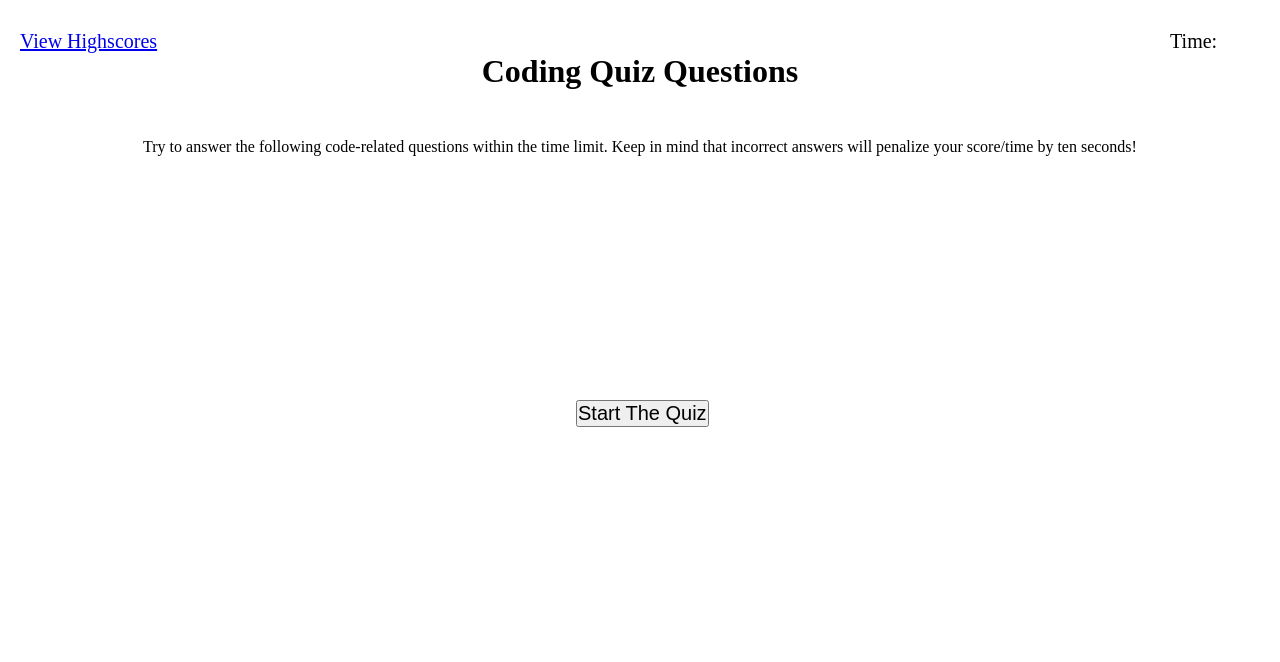
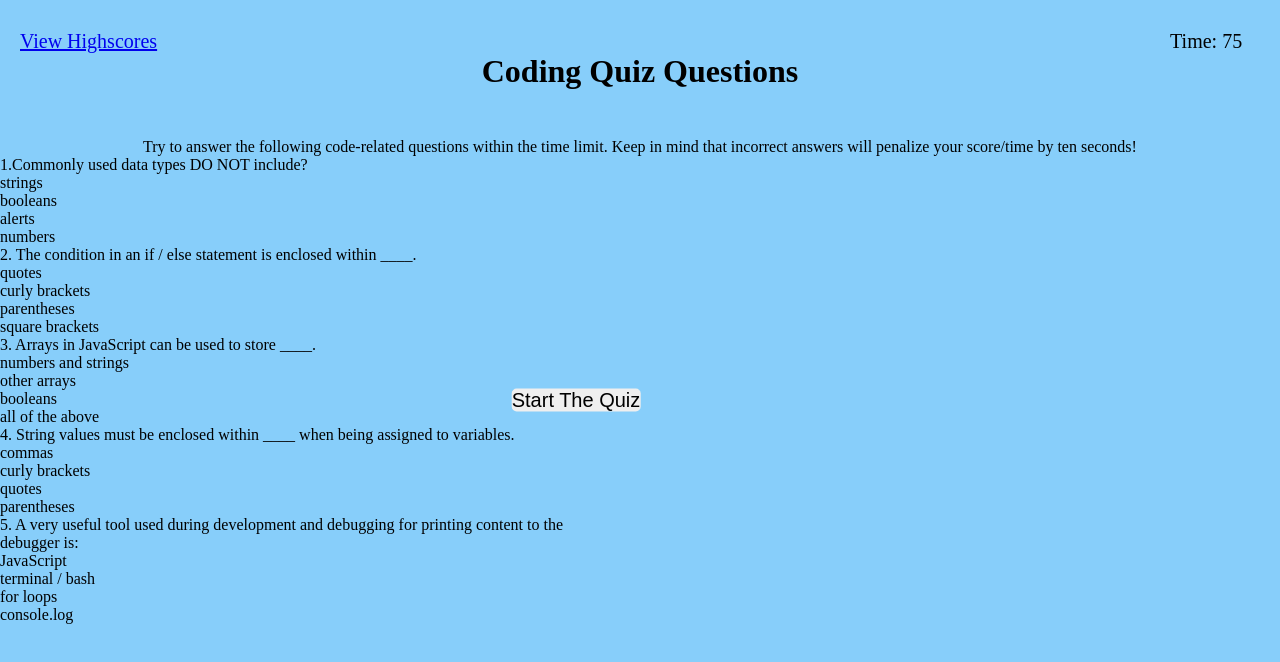
Before and after one commit to ymunye1/week5-homework-quiz, a plain HTML site: page index.html in a window 1280 px wide. Drawn offline with Linux system fonts and the light colour scheme.

Commit message:
added all questions including background color

```diff
--- a/index.html
+++ b/index.html
@@ -11,7 +11,9 @@
 <body>
 
     <div class="highscore"><a href="highscore.html">View Highscores</a>
-    <span class="time-section" > Time:</span>
+    <span class="time-section"> Time:
+        <span class="time-seconds">75</span>
+    </span>
     </div>
 
 
@@ -19,9 +21,115 @@
     <h1>Coding Quiz Questions</h1>
     <p>Try to answer the following code-related questions within the time limit. Keep in mind that incorrect answers will penalize
         your score/time by ten seconds!</p>
+        <div class="start_button">
+            <button>Start The Quiz</button>
+        </div>
     </div>
 
-        <div class="start_button"><button>Start The Quiz</button></div>
+
+    <section class="question1">
+        <div class="question-text">
+            <span>1.Commonly used data types DO NOT include?</span>
+        </div>
+        <div class="choices_list">
+            <div class="chocies">
+                <span>strings</span>
+            </div>
+            <div class="chocies">
+                <span>booleans</span>
+            </div>
+            <div class="chocies">
+                <span>alerts</span>
+            </div>
+            <div class="chocies">
+                <span>numbers</span>
+            </div>
+        </div>
+    </section>
+
+    <section class="question2">
+        <div class="question-text">
+            <span>2. The condition in an if / else statement is enclosed within ____. </span>
+        </div>
+        <div class="choices_list">
+            <div class="chocies">
+                <span>quotes</span>
+            </div>
+            <div class="chocies">
+                <span>curly brackets</span>
+            </div>
+            <div class="chocies">
+                <span>parentheses</span>
+            </div>
+            <div class="chocies">
+                <span>square brackets </span>
+            </div>
+        </div>
+    </section>
+
+
+    <section class="question3">
+        <div class="question-text">
+            <span>3. Arrays in JavaScript can be used to store ____.</span>
+        </div>
+        <div class="choices_list">
+            <div class="chocies">
+                <span>numbers and strings</span>
+            </div>
+            <div class="chocies">
+                <span>other arrays </span>
+            </div>
+            <div class="chocies">
+                <span>booleans </span>
+            </div>
+            <div class="chocies">
+                <span>all of the above </span>
+            </div>
+        </div>
+    </section>
+
+
+    <section class="question4">
+        <div class="question-text">
+            <span>4. String values must be enclosed within ____ when being assigned to variables. </span>
+        </div>
+        <div class="choices_list">
+            <div class="chocies">
+                <span>commas </span>
+            </div>
+            <div class="chocies">
+                <span>curly brackets </span>
+            </div>
+            <div class="chocies">
+                <span>quotes</span>
+            </div>
+            <div class="chocies">
+                <span>parentheses </span>
+            </div>
+        </div>
+    </section>
+
+
+    <section class="question1">
+        <div class="question-text">
+            <span>5. A very useful tool used during development and debugging for printing content to the debugger is: </span>
+        </div>
+        <div class="choices_list">
+            <div class="chocies">
+                <span>JavaScript</span>
+            </div>
+            <div class="chocies">
+                <span>terminal / bash</span>
+            </div>
+            <div class="chocies">
+                <span>for loops</span>
+            </div>
+            <div class="chocies">
+                <span>console.log </span>
+            </div>
+        </div>
+    </section>
+
 
         <script src="work.js"></script>
 </body>
--- a/style.css
+++ b/style.css
@@ -2,6 +2,11 @@
     margin: 0;
     padding: 0;
     box-sizing: border-box;
+}
+
+body{
+    background-color: lightskyblue;
+
 }
 
 h1{
@@ -17,10 +22,15 @@ h1{
     position: absolute;
     top: 50%;
     left: 45%;
+    transform: translate(-50%, -50%);
 }
 
 .start_button button{
     font-size: 20px;
+    outline: none;
+    border: none;
+    border-radius: 5px;
+
 }
 
 .time-section{
@@ -34,3 +44,8 @@ h1{
     padding-top: 30px;
 
 }
+
+.question1{
+    width: 600px;
+
+}
--- a/work.js
+++ b/work.js
@@ -45,6 +45,7 @@ var  instructions= document.querySelector('.instruction')
 
 
 
+
 // user clicks button to submit initials
 function deleteInfoBtn() {
     button.remove()
```
